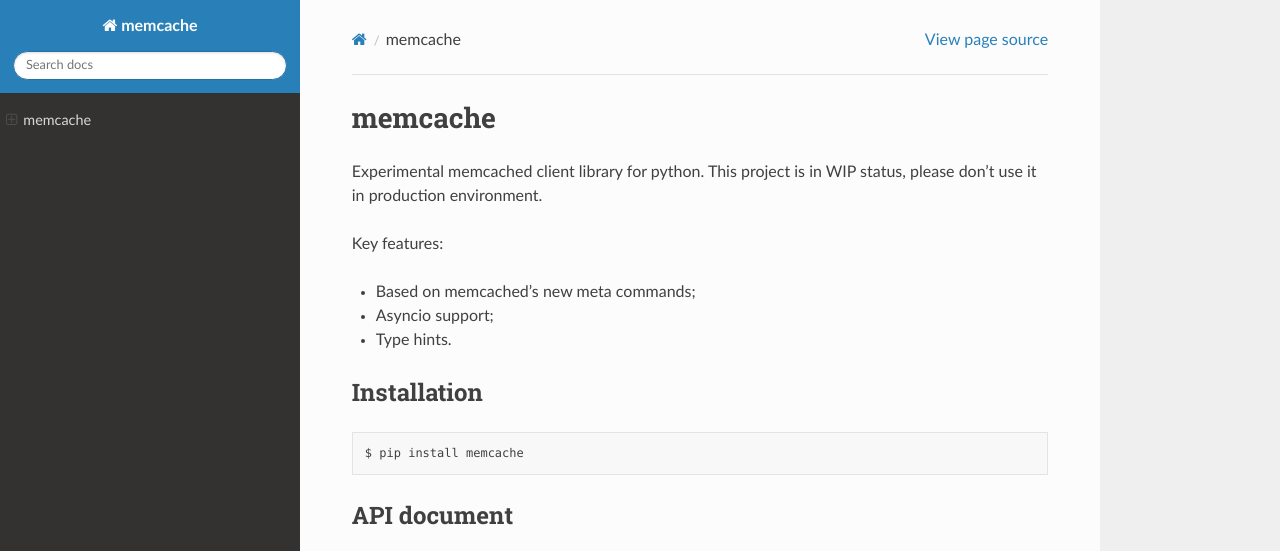
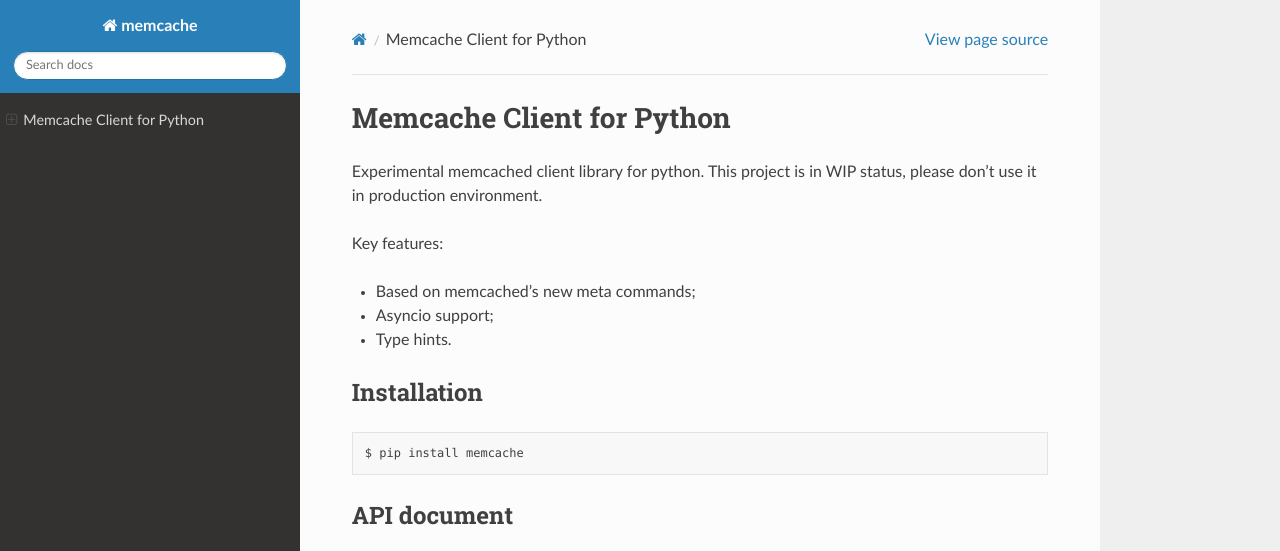
Before and after one commit to aisk/python-memcache, a Sphinx documentation site: the page built from docs/index.rst, in a window 1280 px wide, cut to the strip 0-551 px from the top of the page. Built offline with Sphinx 7.4.7 and the Read the Docs theme 2.0.0, drawn with Linux system fonts in a browser that asks for light colours.

Commit message:
📝 update document

```diff
--- a/docs/index.rst
+++ b/docs/index.rst
@@ -1,5 +1,5 @@
-memcache
-========
+Memcache Client for Python
+==========================
 
 Experimental memcached client library for python. This project is in WIP status, please don't use it in production environment.
 
```
